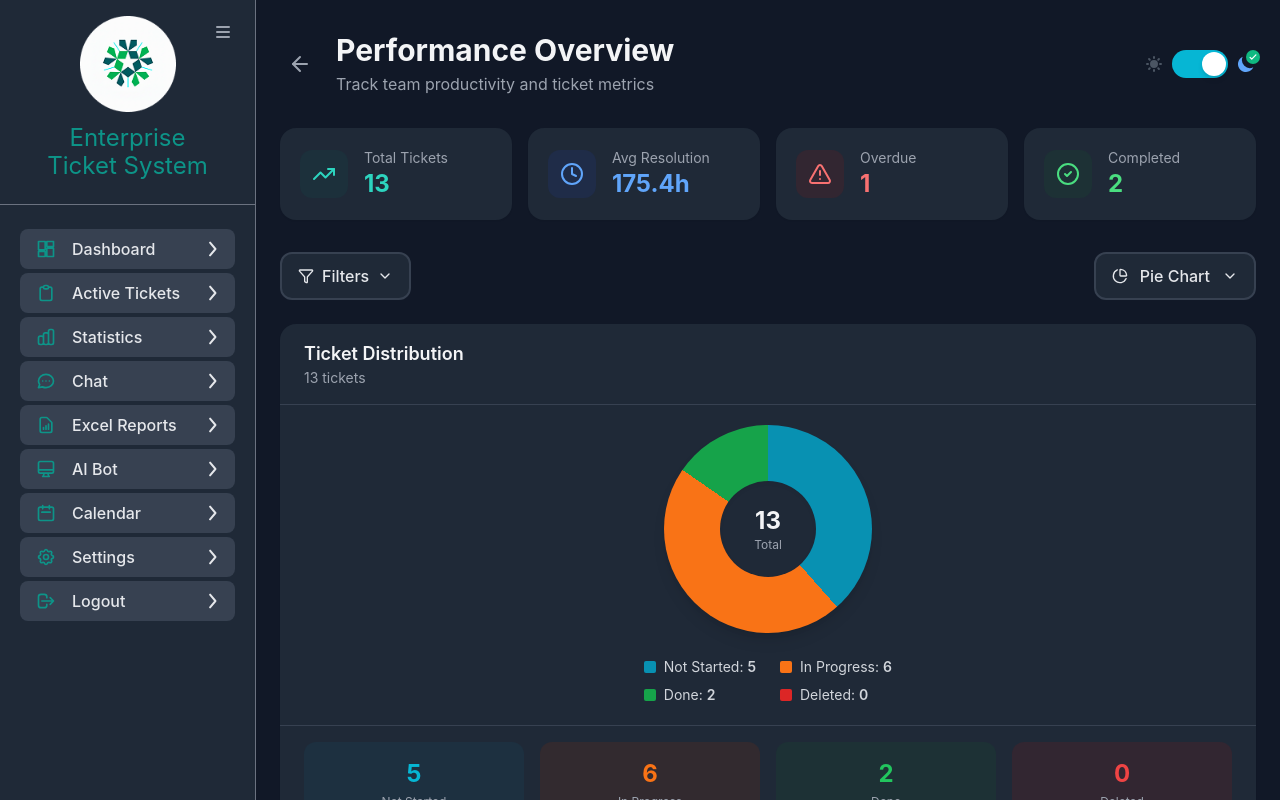
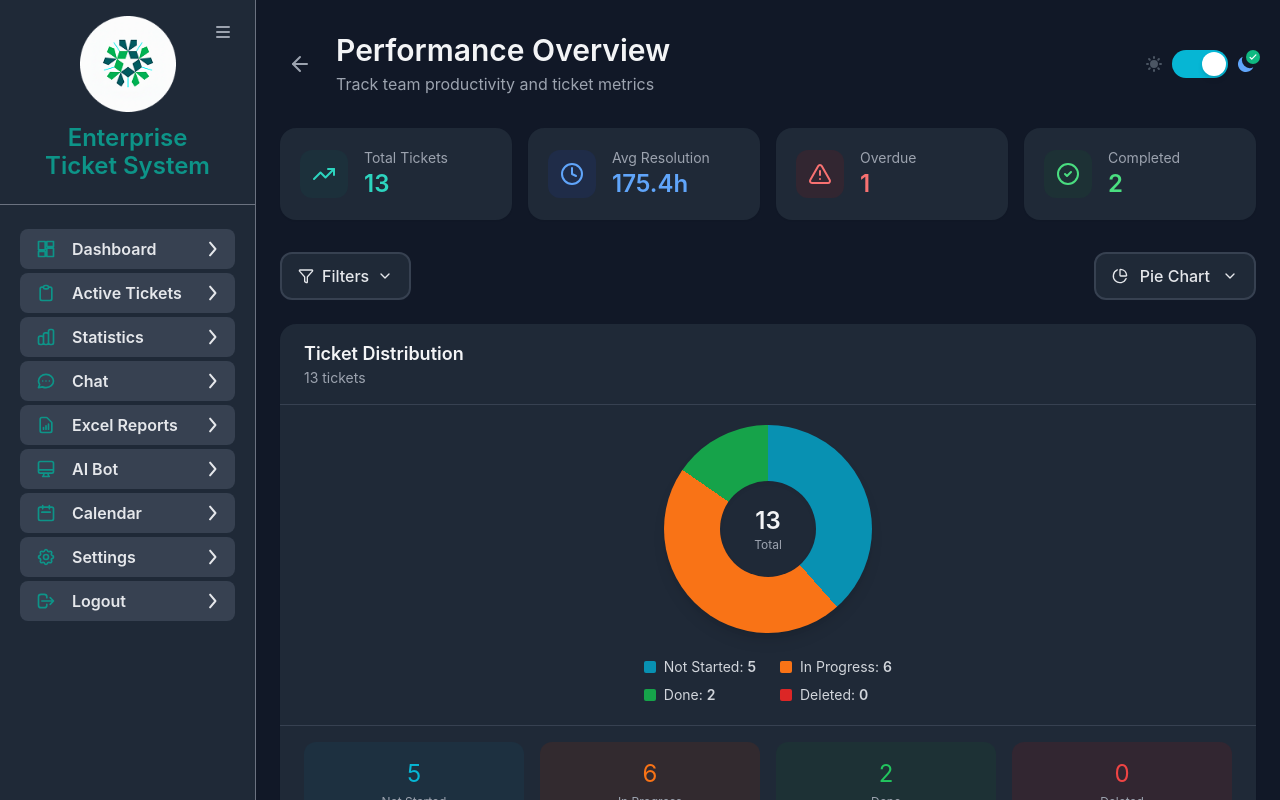
Before and after one commit to yazilim-xyz/ticket-frontend, a React (Create React App) app: page /performance in a window 1280 px wide. Built offline with nearby package versions, Linux system fonts and the light colour scheme.

Commit message:
font updates

```diff
--- a/src/components/layouts/Sidebar.tsx
+++ b/src/components/layouts/Sidebar.tsx
@@ -213,7 +213,7 @@ const Sidebar: React.FC<SidebarProps> = ({ isDarkMode = false }) => {
               alt="Enterprise Ticket System Logo"
               className="w-24 h-24 mb-3"
             />
-            <h2 className={`text-2xl font-normal font-['Inter'] leading-7 text-center ${
+            <h2 className={`text-2xl font-semibold font-semibold leading-7 text-center ${
               isDarkMode ? 'text-teal-600' : 'text-cyan-800'
             }`}>
               Enterprise<br/>Ticket System
@@ -255,7 +255,7 @@ const Sidebar: React.FC<SidebarProps> = ({ isDarkMode = false }) => {
 
               {!isCollapsed && (
                 <>
-                  <span className="flex-1 text-left text-base font-medium font-['Inter'] leading-6">
+                  <span className="flex-1 text-left text-base font-semibold font-semibold leading-6">
                     {item.label}
                   </span>
                   <svg
--- a/src/pages/AdminDashboardPage.tsx
+++ b/src/pages/AdminDashboardPage.tsx
@@ -146,7 +146,7 @@ const AdminDashboardPage: React.FC = () => {
           </div>
 
           {/* Page Title */}
-          <h1 className="text-cyan-800 text-2xl font-semibold font-['Inter'] leading-9 mb-3">
+          <h1 className="text-cyan-800 text-2xl font-semibold font-semibold leading-9 mb-3">
             Admin Dashboard
           </h1>
 
--- a/src/pages/CreateTicketPage.tsx
+++ b/src/pages/CreateTicketPage.tsx
@@ -265,7 +265,7 @@ const CreateTicketPage: React.FC = () => {
                 <ArrowLeft className="w-6 h-6" />
               </button>
               <div>
-                <h1 className={`text-3xl font-bold ${isDarkMode ? "text-gray-100" : "text-gray-900"}`}>
+                <h1 className={`text-3xl font-semibold ${isDarkMode ? "text-gray-100" : "text-gray-900"}`}>
                   Create Ticket
                 </h1>
                 <p className={`mt-1 ${isDarkMode ? "text-gray-400" : "text-gray-500"}`}>
@@ -352,7 +352,7 @@ const CreateTicketPage: React.FC = () => {
                 </div>
 
                 {/* Title */}
-                <h3 className={`text-xl font-bold text-center mb-2 ${
+                <h3 className={`text-xl font-semibold text-center mb-2 ${
                   isDarkMode ? 'text-gray-100' : 'text-gray-900'
                 }`}>
                   Ticket Created!
--- a/src/pages/PerformancePage.tsx
+++ b/src/pages/PerformancePage.tsx
@@ -195,7 +195,7 @@ const PerformancePage: React.FC = () => {
           >
             <div className={`absolute top-1/2 left-1/2 -translate-x-1/2 -translate-y-1/2 w-24 h-24 rounded-full ${isDarkMode ? 'bg-gray-800' : 'bg-white'} shadow-inner flex items-center justify-center`}>
               <div className="text-center">
-                <div className={`text-2xl font-bold ${isDarkMode ? 'text-gray-100' : 'text-gray-800'}`}>{total}</div>
+                <div className={`text-2xl font-semibold ${isDarkMode ? 'text-gray-100' : 'text-gray-800'}`}>{total}</div>
                 <div className={`text-xs ${isDarkMode ? 'text-gray-400' : 'text-gray-500'}`}>Total</div>
               </div>
             </div>
@@ -238,7 +238,7 @@ const PerformancePage: React.FC = () => {
         <div className={`h-48 flex items-end justify-center gap-8 pb-2 border-b-2 ${isDarkMode ? 'border-gray-700' : 'border-gray-200'}`}>
           {bars.map((bar) => (
             <div key={bar.label} className="flex flex-col items-center gap-2">
-              <span className={`text-sm font-bold ${isDarkMode ? 'text-gray-200' : 'text-gray-700'}`}>
+              <span className={`text-sm font-semibold ${isDarkMode ? 'text-gray-200' : 'text-gray-700'}`}>
                 {bar.value}
               </span>
               <div
@@ -299,7 +299,7 @@ const PerformancePage: React.FC = () => {
                 <ArrowLeft className="w-6 h-6" />
               </button>
               <div>
-                <h1 className={`text-3xl font-bold ${isDarkMode ? "text-gray-100" : "text-gray-900"}`}>
+                <h1 className={`text-3xl font-semibold ${isDarkMode ? "text-gray-100" : "text-gray-900"}`}>
                   Performance Overview
                 </h1>
                 <p className={`mt-1 ${isDarkMode ? "text-gray-400" : "text-gray-500"}`}>
@@ -365,7 +365,7 @@ const PerformancePage: React.FC = () => {
                     </div>
                     <div>
                       <p className={`text-sm ${isDarkMode ? 'text-gray-400' : 'text-gray-500'}`}>{stat.label}</p>
-                      <p className={`text-2xl font-bold ${colorClasses[stat.color]}`}>{stat.value}</p>
+                      <p className={`text-2xl font-semibold ${colorClasses[stat.color]}`}>{stat.value}</p>
                     </div>
                   </div>
                 </div>
@@ -575,7 +575,7 @@ const PerformancePage: React.FC = () => {
                   { label: "Deleted", value: buckets.deleted, color: "text-red-500", bg: isDarkMode ? "bg-red-900/20" : "bg-red-50" },
                 ].map((stat) => (
                   <div key={stat.label} className={`${stat.bg} rounded-xl p-4 text-center`}>
-                    <p className={`text-2xl font-bold ${stat.color}`}>{stat.value}</p>
+                    <p className={`text-2xl  ${stat.color}`}>{stat.value}</p>
                     <p className={`text-xs mt-1 ${isDarkMode ? 'text-gray-400' : 'text-gray-500'}`}>{stat.label}</p>
                   </div>
                 ))}
```
